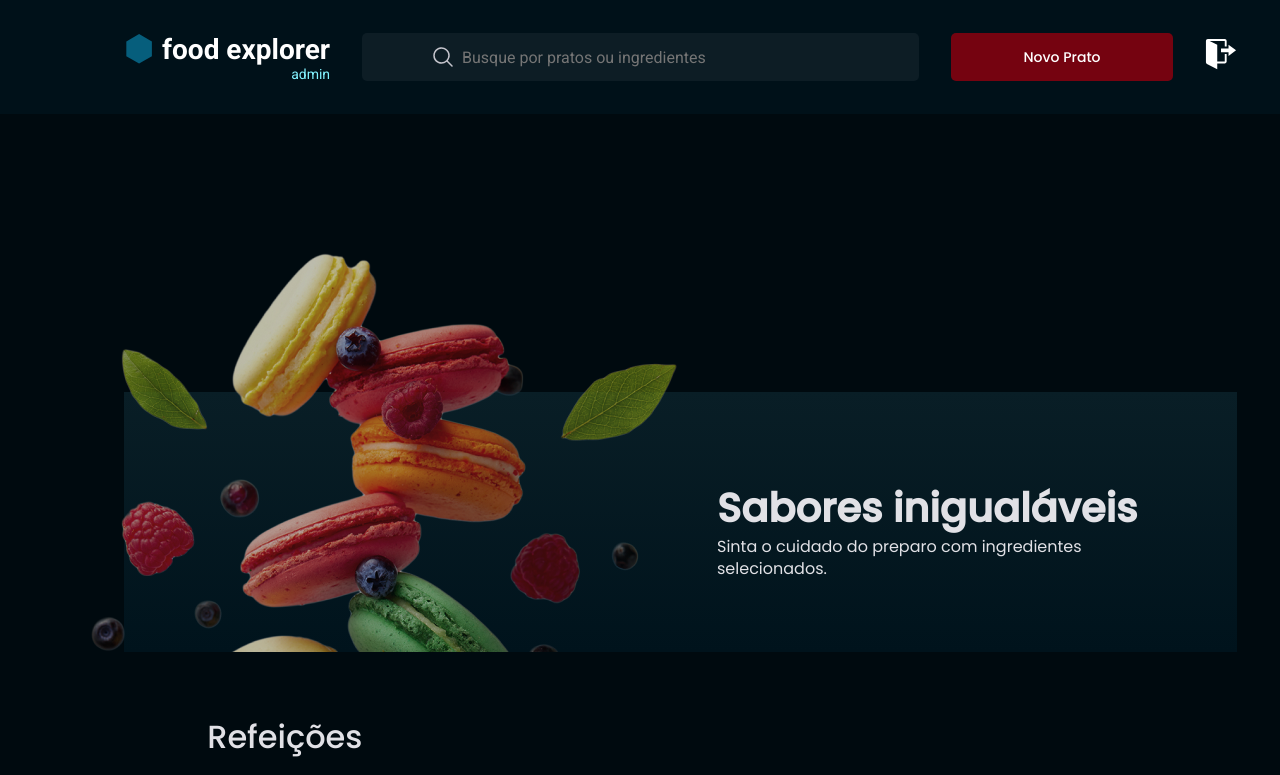
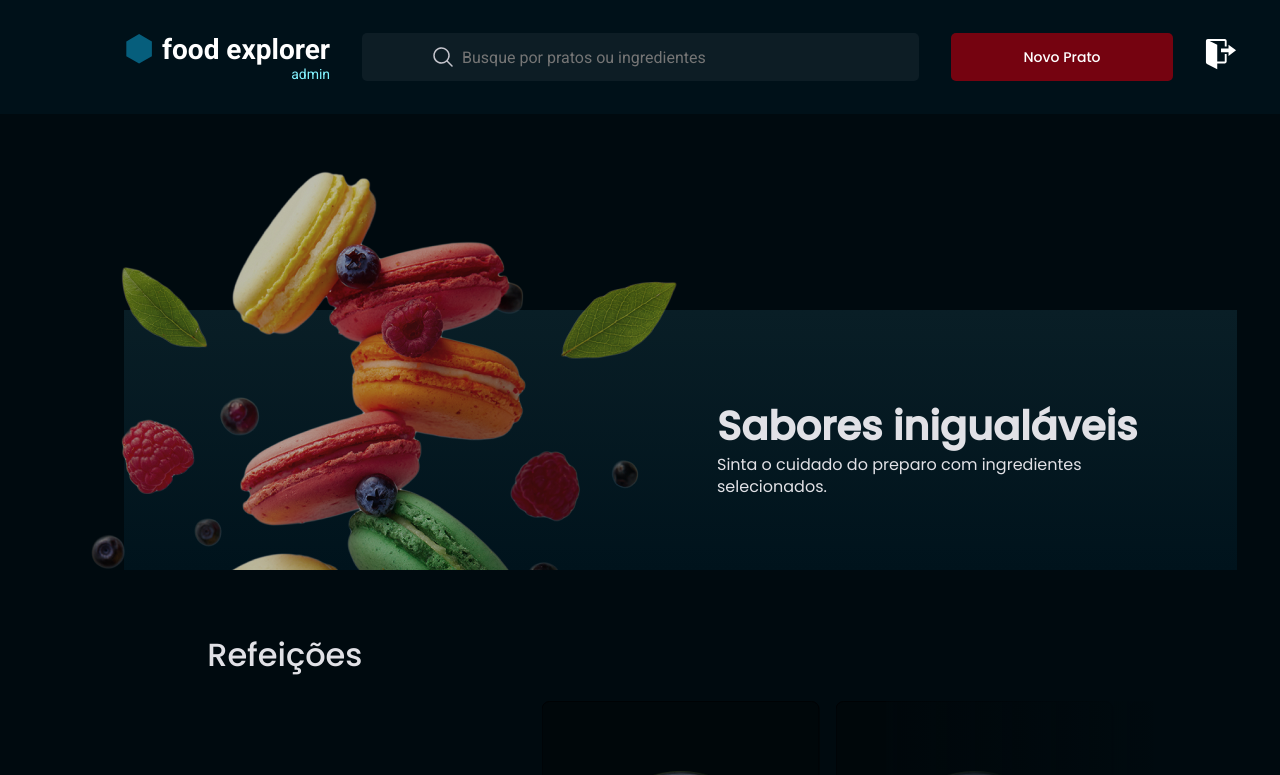
Before and after one commit to nskntc/Food-Explorer, a React (Vite) app: page / in a window 1280 px wide. Shown: the top 775 px of the page. Built offline with nearby package versions, Linux system fonts and the light colour scheme; some icons are missing.

Commit message:
update: decoration margin-top

```diff
--- a/src/pages/Home/styles.js
+++ b/src/pages/Home/styles.js
@@ -114,7 +114,7 @@ export const Container = styled.div`
 
             .decoration{
                 /* margin: 164px 123px 63px 123px; */
-                margin-top: 114px;
+                margin-top: 32px;
                 margin-bottom: 63px;
                 padding: 88px 100px 88px 593px;
 
```
